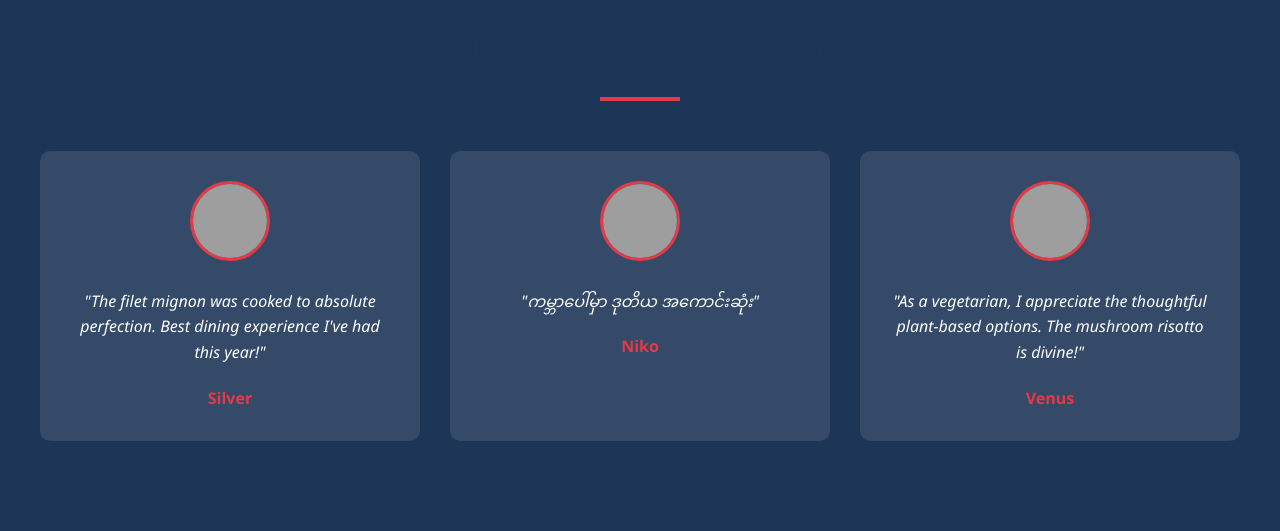
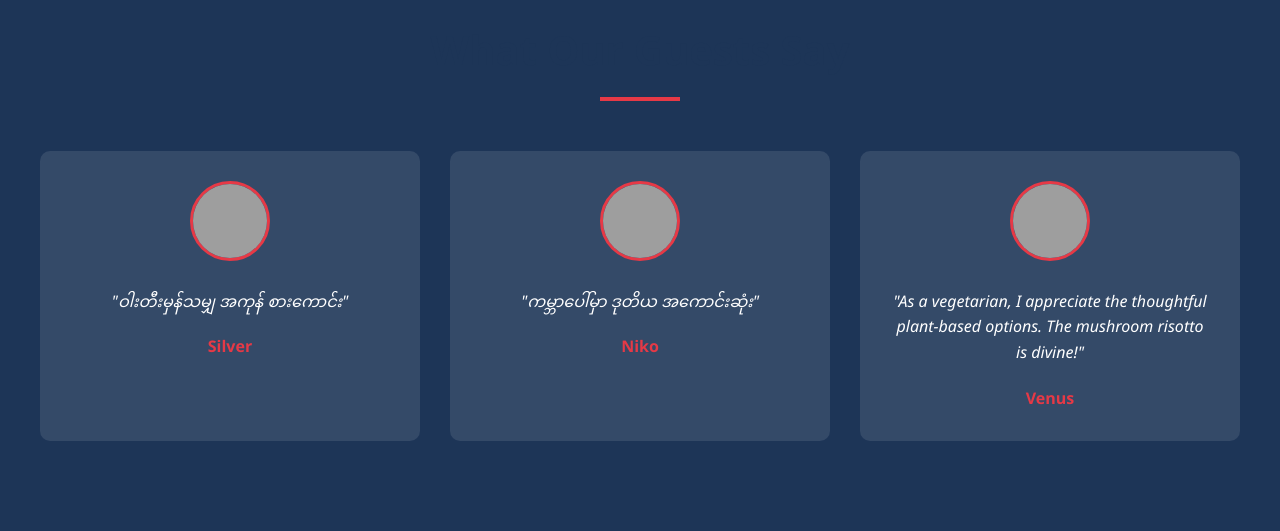
Before and after one commit to lumawmyint/hanna, a plain HTML site: page index.html in a window 1280 px wide. Shown: the part 2919-3450 px from the top of the page. Drawn offline with Linux system fonts and the light colour scheme; grey boxes are pictures that could not be loaded.

Commit message:
Update index.html

```diff
--- a/index.html
+++ b/index.html
@@ -555,7 +555,7 @@
             <div class="testimonial-grid">
                 <div class="testimonial">
                     <img src="https://randomuser.me/api/portraits/women/32.jpg" alt="Sarah J.">
-                    <p>"The filet mignon was cooked to absolute perfection. Best dining experience I've had this year!"</p>
+                    <p>"ဝါးတီးမှန်သမျှ အကုန် စားကောင်း"</p>
                     <h4>Silver</h4>
                 </div>
 
```
